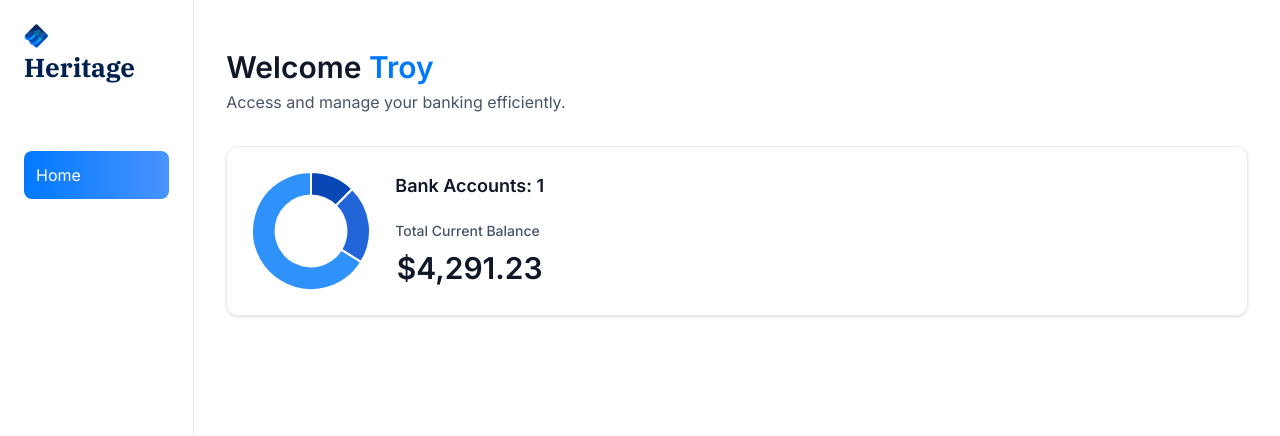
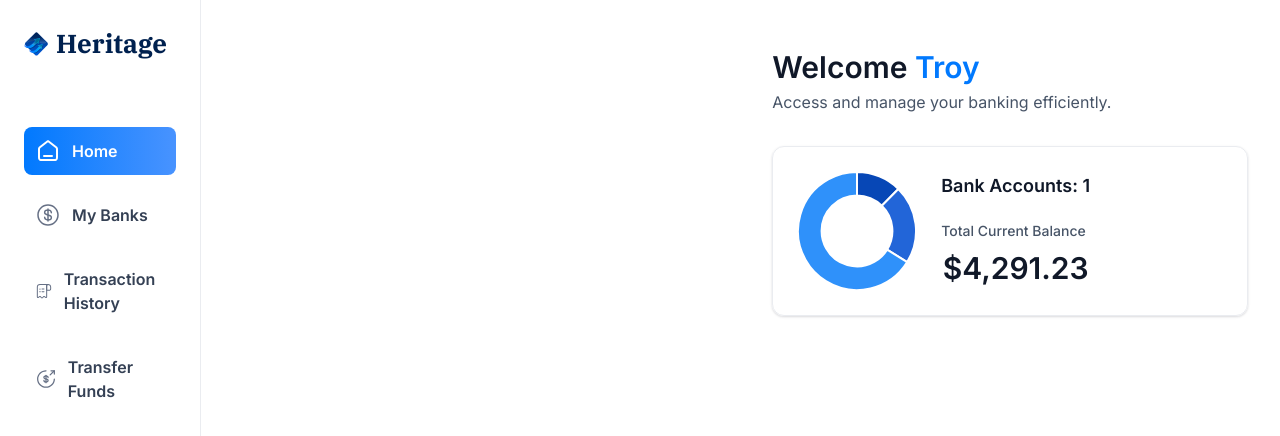
Before and after one commit to parsTroy/heritage-financial-institution, a Next.js app: page / in a window 1280 px wide. Shown: the top 436 px of the page. Built offline with nearby package versions, Linux system fonts and the light colour scheme.

Commit message:
Add base sidebar

```diff
--- a/app/(root)/layout.tsx
+++ b/app/(root)/layout.tsx
@@ -1,4 +1,5 @@
 import Sidebar from "@/components/Sidebar";
+import Image from "next/image";
 
 export default function RootLayout({
   children,
@@ -10,6 +11,14 @@ export default function RootLayout({
   return (
     <main className="flex h-screen w-full font-inter">
       <Sidebar user={loggedIn} />
+
+      <div className="flex size-full flex-col">
+        <div className="root-layout">
+          <Image src="/icons/logo.svg" width={30} height={30} alt="menu icon" />
+          <div></div>
+        </div>
+      </div>
+
       {children}
     </main>
   );
--- a/components/Sidebar.tsx
+++ b/components/Sidebar.tsx
@@ -13,7 +13,7 @@ const Sidebar = ({ user }: SiderbarProps) => {
   return (
     <section className="sidebar">
       <nav className="flex flex-col gap-4">
-        <Link href="/" className="mb-12 cursor-pointer items-center gap-2">
+        <Link href="/" className="flex mb-12 cursor-pointer items-center gap-2">
           <Image
             src="/icons/logo.svg"
             width={34}
@@ -23,7 +23,6 @@ const Sidebar = ({ user }: SiderbarProps) => {
           />
           <h1 className="sidebar-logo">Heritage</h1>
         </Link>
-
         {sidebarLinks.map((link) => {
           const isActive =
             pathname === link.route || pathname.startsWith(`${link.route}/`);
@@ -35,11 +34,23 @@ const Sidebar = ({ user }: SiderbarProps) => {
               className={cn("sidebar-link", { "bg-bank-gradient": isActive })}
               title={link.label}
             >
-              {link.label}
+              <div className="relative size-6">
+                <Image
+                  src={link.imgURL}
+                  alt={link.label}
+                  fill
+                  className={cn({ "brightness-[3] invert-0": isActive })}
+                />
+              </div>
+              <p className={cn("sidebar-label", { "!text-white": isActive })}>
+                {link.label}
+              </p>
             </Link>
           );
         })}
+        USER
       </nav>
+      FOOTER
     </section>
   );
 };
```
